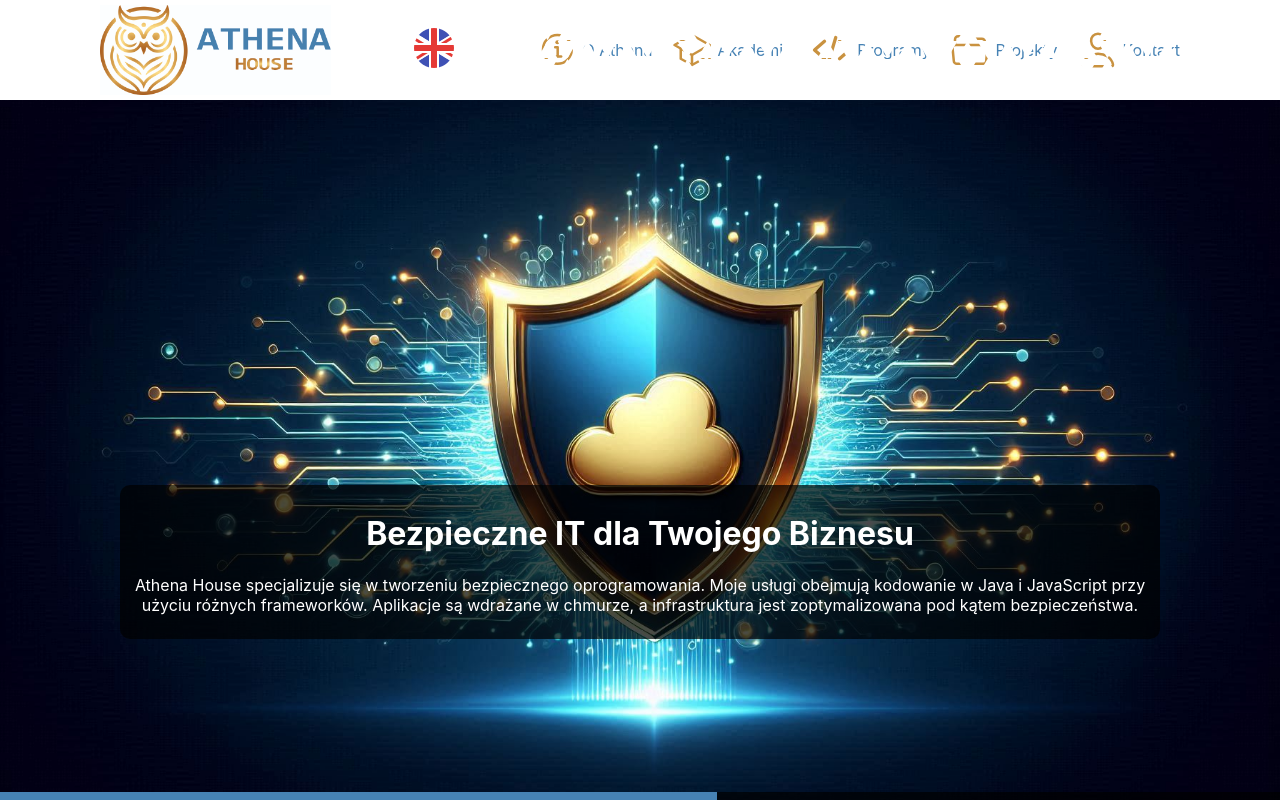
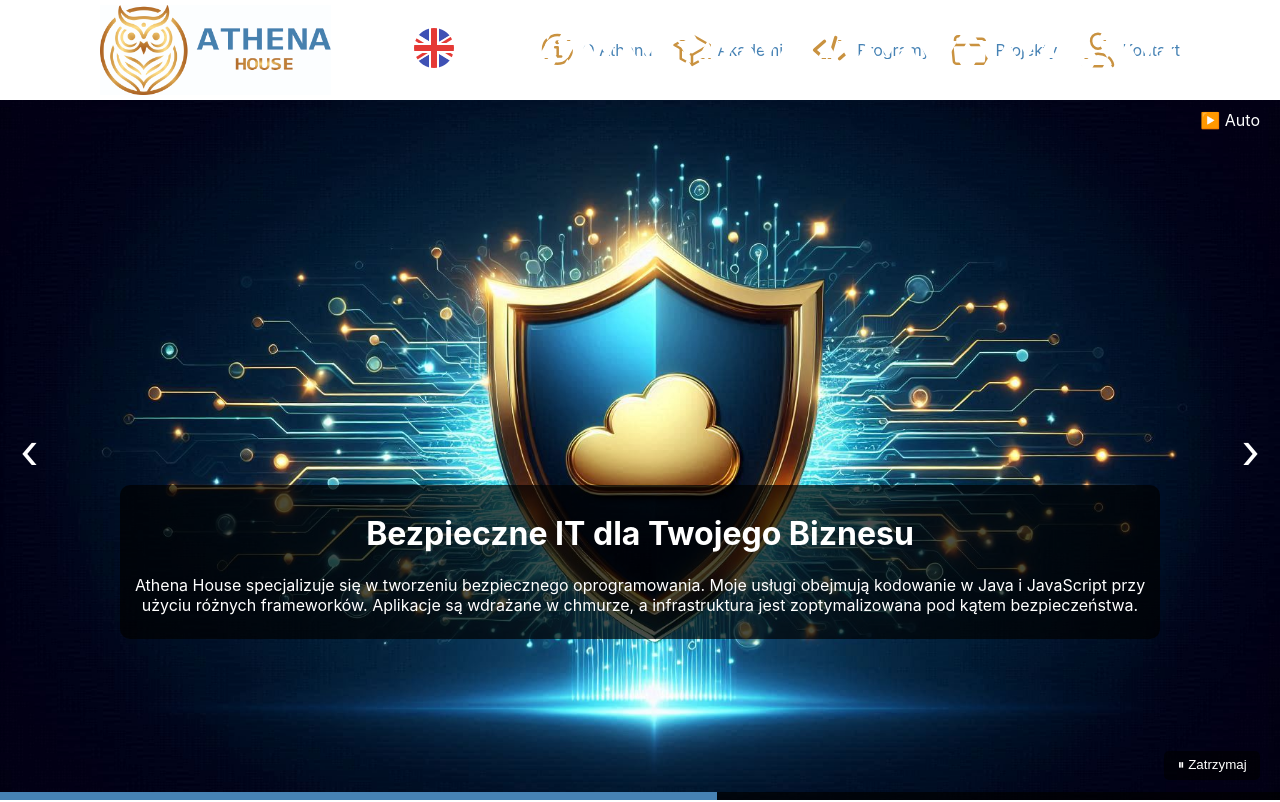
Before and after one commit to AthenaHouse/athena-web, a React (Create React App) app: page /home in a window 1280 px wide. Shown: the top 802 px of the page. Built offline with nearby package versions, Linux system fonts and the light colour scheme.

Commit message:
Synchronize image, progres bar (#36)
Co-authored-by: BartekDziurowicz <bartosz.dziurowicz@gmail.com>

```diff
--- a/src/components/Main/Home/ImageSlider/ImageSlider.jsx
+++ b/src/components/Main/Home/ImageSlider/ImageSlider.jsx
@@ -1,39 +1,91 @@
-import { useEffect, useState } from "react";
+import { useCallback, useEffect, useState } from "react";
 import { useTranslation } from "react-i18next";
-import { $Container, $Img, $ProgressBarContainer, $ProgressBar, $Text } from './ImageSlider.styles.jsx';
+import {
+  $Container,
+  $ImgWrapper,
+  $Img,
+  $Text,
+  $ProgressBarContainer,
+  $ProgressBar,
+  $ArrowLeft,
+  $ArrowRight,
+  $PauseIndicator,
+  $PauseButton,
+} from "./ImageSlider.styles.jsx";
+
 import slide01 from "../../../../assets/slider/01_secure_it.jpeg";
 import slide02 from "../../../../assets/slider/02_ci_cd.jpeg";
 import slide03 from "../../../../assets/slider/03_me.jpg";
 
 /* eslint-disable react/jsx-pascal-case */
 export default function ImageSlider() {
+  const { t } = useTranslation();
   const [currentIndex, setCurrentIndex] = useState(0);
-  const { t } = useTranslation();
+  const [fade, setFade] = useState(true);
+  const [isPaused, setIsPaused] = useState(false);
 
   const images = [
-    { src: slide01, title: t("motto"), text: t('about_athena') },
-    { src: slide02, title: t("methodology"), text: t('about_methodology') },
-    { src: slide03, title: t("developer"), text: t('about_developer') },
+    { src: slide01, title: t("motto"), text: t("about_athena") },
+    { src: slide02, title: t("methodology"), text: t("about_methodology") },
+    { src: slide03, title: t("developer"), text: t("about_developer") },
   ];
 
+  const nextSlide = useCallback(() => {
+    setFade(false);
+    setTimeout(() => {
+      setCurrentIndex((prev) => (prev + 1) % images.length);
+      setFade(true);
+    }, 300);
+  }, [images.length]);
+
+  const prevSlide = () => {
+    setFade(false);
+    setTimeout(() => {
+      setCurrentIndex((prev) => (prev - 1 + images.length) % images.length);
+      setFade(true);
+    }, 300);
+  };
+
+  const togglePause = () => {
+    setIsPaused((prev) => !prev);
+  };
+
   useEffect(() => {
+    if (isPaused) return;
+
     const interval = setInterval(() => {
-      setCurrentIndex((prevIndex) => (prevIndex + 1) % images.length);
+      nextSlide();
     }, 10000);
 
     return () => clearInterval(interval);
-  }, [images.length]);
+  }, [isPaused, nextSlide]);
 
   return (
     <$Container>
-      <$Img src={images[currentIndex].src} alt="slider" />
+      <$ArrowLeft onClick={prevSlide}>‹</$ArrowLeft>
+
+      <$ImgWrapper fade={fade} onClick={togglePause}>
+        <$Img src={images[currentIndex].src} alt="slider" />
+      </$ImgWrapper>
+
+      <$ArrowRight onClick={nextSlide}>›</$ArrowRight>
+
       <$Text>
         <h1>{images[currentIndex].title}</h1>
         <p>{images[currentIndex].text}</p>
       </$Text>
+
       <$ProgressBarContainer>
-        <$ProgressBar />
+        {!isPaused && <$ProgressBar key={currentIndex} />}
       </$ProgressBarContainer>
+
+      <$PauseIndicator>
+        {isPaused ? `⏸ ${t("pause")}` : `▶️ ${t("auto")}`}
+      </$PauseIndicator>
+
+      <$PauseButton onClick={togglePause}>
+        {isPaused ? `▶️ ${t("resume")}` : `⏸ ${t("stop")}`}
+      </$PauseButton>
     </$Container>
   );
 }
--- a/src/components/Main/Home/ImageSlider/ImageSlider.styles.jsx
+++ b/src/components/Main/Home/ImageSlider/ImageSlider.styles.jsx
@@ -1,5 +1,15 @@
-import { keyframes, styled } from "styled-components";
+import { keyframes, styled, css } from "styled-components";
 import { appwhite, steelblue } from "../../../../utils/colors.styles.jsx";
+
+const fadeIn = css`
+  opacity: 1;
+  transition: opacity 0.3s ease-in;
+`;
+
+const fadeOut = css`
+  opacity: 0;
+  transition: opacity 0.3s ease-out;
+`;
 
 export const $Container = styled.div`
   height: calc(100vh - 100px);
@@ -7,6 +17,14 @@ export const $Container = styled.div`
   align-items: center;
   justify-content: center;
   position: relative;
+  overflow: hidden;
+`;
+
+export const $ImgWrapper = styled.div`
+  width: 100%;
+  height: 100%;
+  ${({ fade }) => (fade ? fadeIn : fadeOut)};
+  cursor: pointer;
 `;
 
 export const $Img = styled.img`
@@ -47,5 +65,49 @@ export const $ProgressBarContainer = styled.div`
 export const $ProgressBar = styled.div`
   height: 100%;
   background-color: ${steelblue};
-  animation: ${progress} 10s linear infinite;
+  animation: ${progress} 10s linear;
 `;
+
+export const $ArrowLeft = styled.div`
+  position: absolute;
+  left: 20px;
+  top: 50%;
+  transform: translateY(-50%);
+  font-size: 3rem;
+  color: ${appwhite};
+  cursor: pointer;
+  z-index: 2;
+  user-select: none;
+`;
+
+export const $ArrowRight = styled.div`
+  position: absolute;
+  right: 20px;
+  top: 50%;
+  transform: translateY(-50%);
+  font-size: 3rem;
+  color: ${appwhite};
+  cursor: pointer;
+  z-index: 2;
+  user-select: none;
+`;
+
+export const $PauseIndicator = styled.div`
+  position: absolute;
+  top: 10px;
+  right: 20px;
+  color: ${appwhite};
+  font-size: 1rem;
+`;
+
+export const $PauseButton = styled.button`
+  position: absolute;
+  bottom: 20px;
+  right: 20px;
+  padding: 0.5em 1em;
+  background-color: rgba(0, 0, 0, 0.6);
+  color: ${appwhite};
+  border: none;
+  border-radius: 5px;
+  cursor: pointer;
+`;
--- a/src/locales/en/translation.json
+++ b/src/locales/en/translation.json
@@ -1,4 +1,8 @@
 {
+    "pause": "Pause",
+    "auto": "Auto",
+    "resume": "Resume",
+    "stop": "Stop",
     "motto": "Secure IT for Your Business",
     "methodology": "How I work",
     "developer": "Who Am I?",
--- a/src/locales/pl/translation.json
+++ b/src/locales/pl/translation.json
@@ -1,4 +1,8 @@
 {
+    "pause": "Pauza",
+    "auto": "Auto",
+    "resume": "Wznów",
+    "stop": "Zatrzymaj",
     "motto": "Bezpieczne IT dla Twojego Biznesu",
     "methodology": "Jak pracuję",
     "developer": "Kim jestem?",
```
Also changed, not shown: 1 other file (tests, documents, lock files or other folders).
